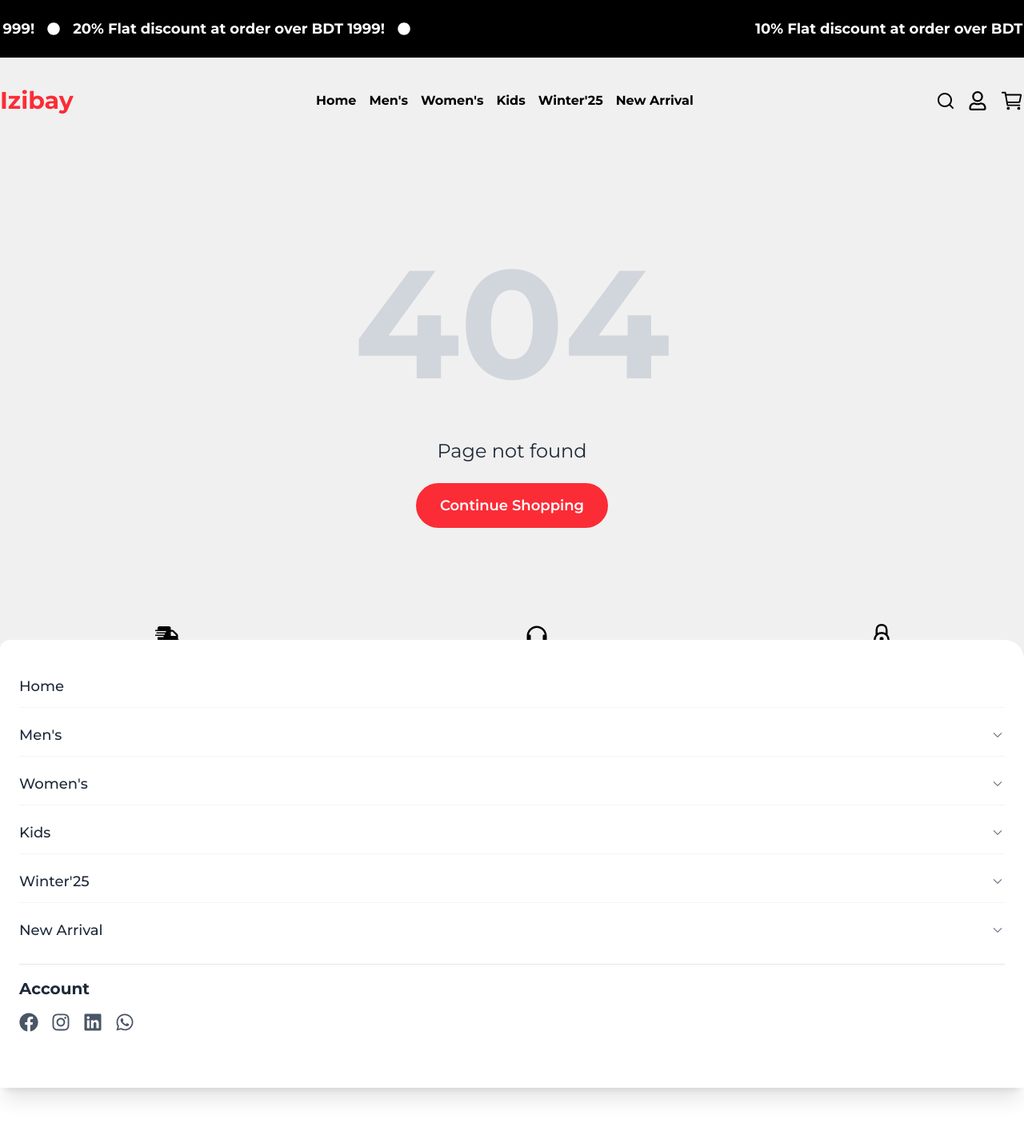
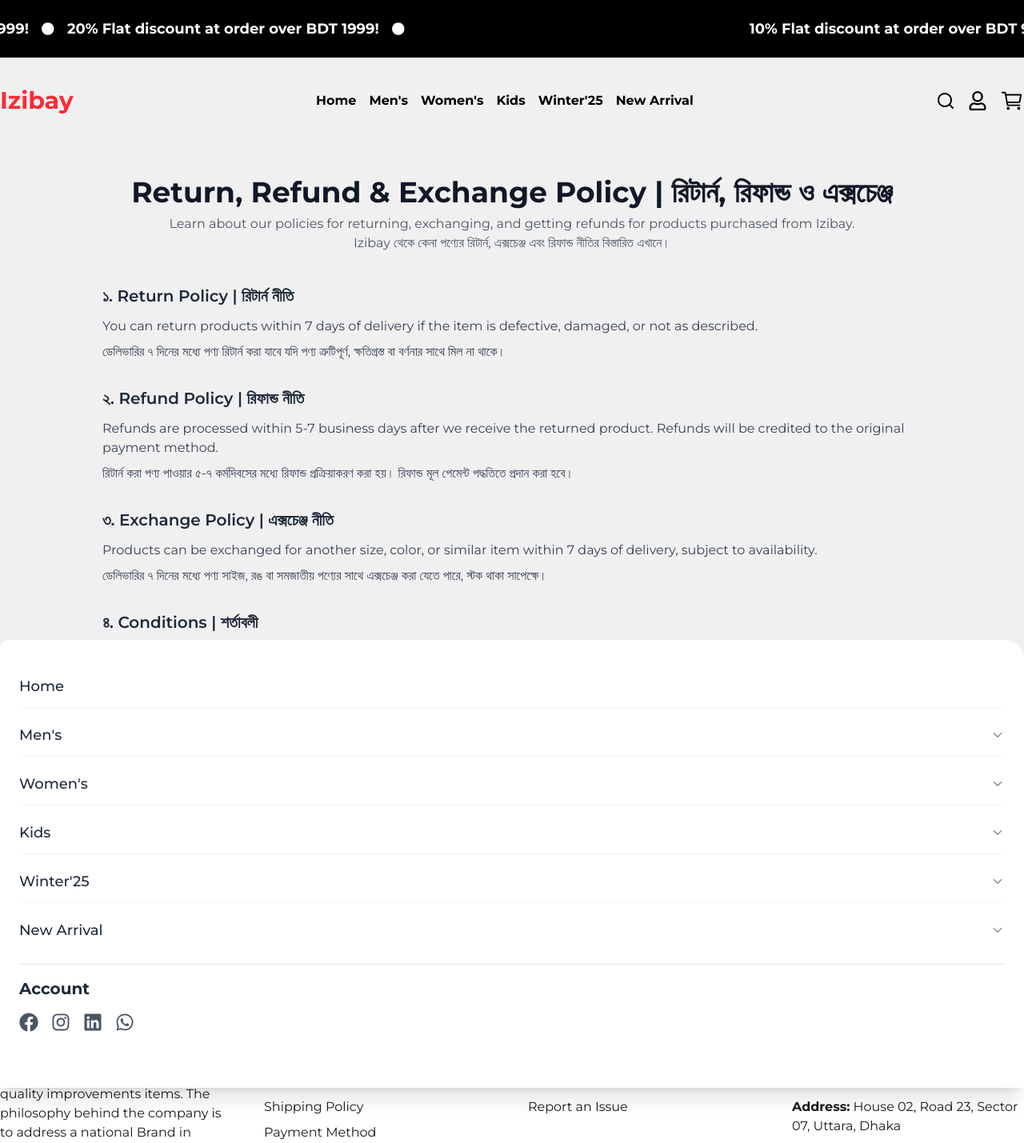
Before and after one commit to theashrafislam/izibay-frontend, a Next.js app: page /return in a window 1280 px wide. Before the commit this address had no page. Shown: the top 1429 px of the page at 80% size. Before the commit the page ends 1371 px from the top, so only its background shows below. Built offline with nearby package versions, Linux system fonts and the light colour scheme.

Commit message:
footer all page link connection done

```diff
--- a/app/Components/Footer.jsx
+++ b/app/Components/Footer.jsx
@@ -18,12 +18,12 @@ const Footer = () => {
 
                     <div className='hidden lg:block'>
                         <h5 className="font-bold mb-2">Policies</h5>
-                        <ul className="space-y-2">
-                            <li>Privacy Policy</li>
-                            <li>Terms & Condition</li>
-                            <li>Shipping Policy</li>
-                            <li>Payment Method</li>
-                            <li>Return, Refund & Exchange</li>
+                        <ul className="flex flex-col gap-2">
+                            <Link href={'/privacy-policy'}>Privacy Policy</Link>
+                            <Link href={'/terms-and-conditions'}>Terms & Condition</Link>
+                            <Link href={'/delivery-policy'}>Shipping Policy</Link>
+                            <Link href={'/payment-method'}>Payment Method</Link>
+                            <Link href={'/return'}>Return, Refund & Exchange</Link>
                         </ul>
                     </div>
 
@@ -40,12 +40,12 @@ const Footer = () => {
                     <div className='lg:hidden flex items-start justify-between'>
                         <div>
                             <h5 className="font-bold mb-2">Policies</h5>
-                            <ul className="space-y-2">
-                                <li>Privacy Policy</li>
-                                <li>Terms & Condition</li>
-                                <li>Shipping Policy</li>
-                                <li>Payment Method</li>
-                                <li>Return, Refund & Exchange</li>
+                            <ul className="flex flex-col gap-2">
+                                <Link href={'/privacy-policy'}>Privacy Policy</Link>
+                                <Link href={'/terms-and-conditions'}>Terms & Condition</Link>
+                                <Link href={'/delivery-policy'}>Shipping Policy</Link>
+                                <Link href={'/payment-method'}>Payment Method</Link>
+                                <Link href={'/return'}>Return, Refund & Exchange</Link>
                             </ul>
                         </div>
 
--- a/app/delivery-policy/page.jsx
+++ b/app/delivery-policy/page.jsx
@@ -4,7 +4,7 @@ import FeaturesSection from "../Components/FeaturesSection";
 const ShippingPolicy = () => {
     return (
         <section className="bg-[#F0F0F0] min-h-screen py-10 px-4 lg:px-0">
-            <div className="max-w-5xl mx-auto  p-6">
+            <div className="max-w-5xl mx-auto">
 
                 {/* Header */}
                 <div className="text-center mb-10">
--- a/app/payment-method/page.jsx
+++ b/app/payment-method/page.jsx
@@ -3,8 +3,8 @@ import FeaturesSection from "../Components/FeaturesSection";
 
 const PaymentMethods = () => {
     return (
-        <section className="bg-[#F0F0F0] min-h-screen py-12 px-4 sm:px-6 lg:px-0">
-            <div className="max-w-5xl mx-auto p-6">
+        <section className="bg-[#F0F0F0] min-h-screen py-10 px-4 lg:px-0">
+            <div className="max-w-5xl mx-auto">
 
                 {/* Header */}
                 <div className="text-center mb-10">
--- a/app/privacy-policy/page.jsx
+++ b/app/privacy-policy/page.jsx
@@ -3,7 +3,7 @@ import FeaturesSection from "../Components/FeaturesSection";
 
 const PrivacyPolicy = () => {
     return (
-        <section className="bg-[#F0F0F0] min-h-screen py-10 px-4 sm:px-6 lg:px-0">
+        <section className="bg-[#F0F0F0] min-h-screen py-10 px-4 lg:px-0">
             <div className="max-w-5xl mx-auto">
 
                 {/* Header */}
--- /dev/null
+++ b/app/return/page.jsx
@@ -0,0 +1,106 @@
+import React from "react";
+
+const ReturnRefundExchange = () => {
+  return (
+    <section className="bg-[#F0F0F0] min-h-screen py-10 px-4 lg:px-0">
+      <div className="max-w-5xl mx-auto">
+
+        {/* Header */}
+        <div className="text-center mb-10">
+          <h1 className="text-3xl sm:text-4xl font-bold text-gray-900 mb-2">
+            Return, Refund & Exchange Policy | রিটার্ন, রিফান্ড ও এক্সচেঞ্জ
+          </h1>
+          <p className="text-gray-600 text-sm sm:text-base">
+            Learn about our policies for returning, exchanging, and getting refunds for products purchased from Izibay.
+            <br />
+            Izibay থেকে কেনা পণ্যের রিটার্ন, এক্সচেঞ্জ এবং রিফান্ড নীতির বিস্তারিত এখানে।
+          </p>
+        </div>
+
+        {/* Section 1: Return Policy */}
+        <section className="mb-8">
+          <h2 className="text-xl font-semibold text-gray-800 mb-3">
+            ১. Return Policy | রিটার্ন নীতি
+          </h2>
+          <p className="text-gray-700 mb-2">
+            You can return products within 7 days of delivery if the item is defective, damaged, or not as described.
+          </p>
+          <p className="text-gray-700 mb-2">
+            ডেলিভারির ৭ দিনের মধ্যে পণ্য রিটার্ন করা যাবে যদি পণ্য ত্রুটিপূর্ণ, ক্ষতিগ্রস্ত বা বর্ণনার সাথে মিল না থাকে।
+          </p>
+        </section>
+
+        {/* Section 2: Refund Policy */}
+        <section className="mb-8">
+          <h2 className="text-xl font-semibold text-gray-800 mb-3">
+            ২. Refund Policy | রিফান্ড নীতি
+          </h2>
+          <p className="text-gray-700 mb-2">
+            Refunds are processed within 5-7 business days after we receive the returned product. Refunds will be credited to the original payment method.
+          </p>
+          <p className="text-gray-700 mb-2">
+            রিটার্ন করা পণ্য পাওয়ার ৫-৭ কর্মদিবসের মধ্যে রিফান্ড প্রক্রিয়াকরণ করা হয়। রিফান্ড মূল পেমেন্ট পদ্ধতিতে প্রদান করা হবে।
+          </p>
+        </section>
+
+        {/* Section 3: Exchange Policy */}
+        <section className="mb-8">
+          <h2 className="text-xl font-semibold text-gray-800 mb-3">
+            ৩. Exchange Policy | এক্সচেঞ্জ নীতি
+          </h2>
+          <p className="text-gray-700 mb-2">
+            Products can be exchanged for another size, color, or similar item within 7 days of delivery, subject to availability.
+          </p>
+          <p className="text-gray-700 mb-2">
+            ডেলিভারির ৭ দিনের মধ্যে পণ্য সাইজ, রঙ বা সমজাতীয় পণ্যের সাথে এক্সচেঞ্জ করা যেতে পারে, স্টক থাকা সাপেক্ষে।
+          </p>
+        </section>
+
+        {/* Section 4: Conditions for Returns & Exchanges */}
+        <section className="mb-8">
+          <h2 className="text-xl font-semibold text-gray-800 mb-3">
+            ৪. Conditions | শর্তাবলী
+          </h2>
+          <ul className="list-disc list-inside text-gray-700 space-y-1">
+            <li>Product must be unused, with original tags and packaging intact. | পণ্য ব্যবহার করা যাবে না, মূল ট্যাগ ও প্যাকেজিং অক্ষত থাকতে হবে।</li>
+            <li>Proof of purchase (invoice) is required. | প্রমাণ হিসেবে ক্রয়পত্র (ইনভয়েস) প্রয়োজন।</li>
+            <li>Damaged or defective items must be reported immediately. | ক্ষতিগ্রস্ত বা ত্রুটিপূর্ণ পণ্য দ্রুত রিপোর্ট করতে হবে।</li>
+          </ul>
+        </section>
+
+        {/* Section 5: Non-Returnable Items */}
+        <section className="mb-8">
+          <h2 className="text-xl font-semibold text-gray-800 mb-3">
+            ৫. Non-Returnable Items | রিটার্ন অযোগ্য পণ্য
+          </h2>
+          <p className="text-gray-700 mb-2">
+            Some products like intimate wear, perishable items, or custom orders cannot be returned or exchanged.
+          </p>
+          <p className="text-gray-700 mb-2">
+            কিছু পণ্য যেমন অন্তর্বাস, পেরিশেবল আইটেম বা কাস্টম অর্ডার রিটার্ন বা এক্সচেঞ্জযোগ্য নয়।
+          </p>
+        </section>
+
+        {/* Section 6: Contact */}
+        <section className="mb-0">
+          <h2 className="text-xl font-semibold text-gray-800 mb-3">
+            ৬. Contact | যোগাযোগ
+          </h2>
+          <p className="text-gray-700 mb-2">
+            For any return, refund, or exchange inquiries, contact our support team immediately.
+          </p>
+          <p className="text-gray-700 mb-2">
+            রিটার্ন, রিফান্ড বা এক্সচেঞ্জ সংক্রান্ত কোনো প্রশ্নের জন্য, আমাদের সাপোর্ট টিমের সাথে সঙ্গে সঙ্গে যোগাযোগ করুন।
+          </p>
+          <ul className="list-disc list-inside text-gray-700 mt-2">
+            <li>Email: support@Izibay.com</li>
+            <li>Phone: +880 123 456 789</li>
+          </ul>
+        </section>
+
+      </div>
+    </section>
+  );
+};
+
+export default ReturnRefundExchange;
--- a/app/terms-and-conditions/page.jsx
+++ b/app/terms-and-conditions/page.jsx
@@ -4,7 +4,7 @@ import FeaturesSection from "../Components/FeaturesSection";
 const TermsAndConditions = () => {
     return (
         <section className="bg-[#F0F0F0] min-h-screen py-10 px-4 lg:px-0">
-            <div className="max-w-5xl mx-auto p-6 sm:p-10">
+            <div className="max-w-5xl mx-auto">
 
                 {/* Header */}
                 <div className="text-center mb-10">
```
